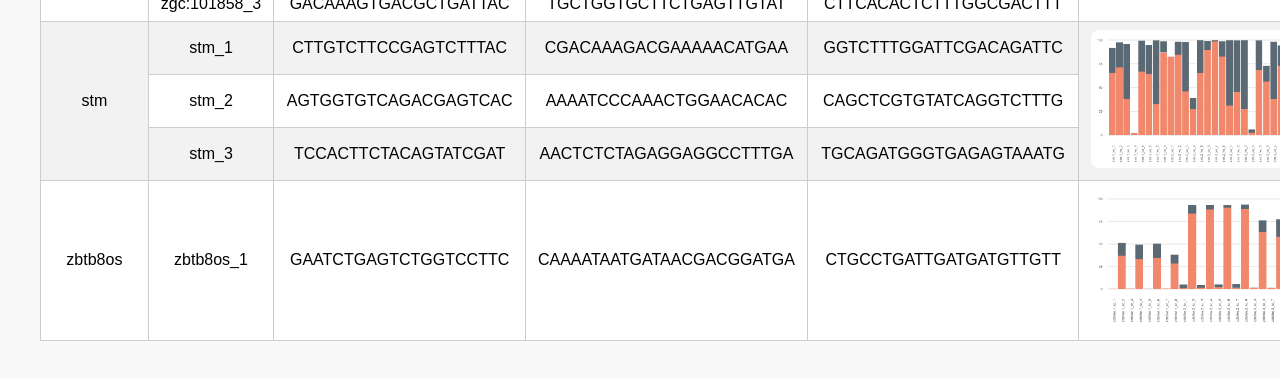
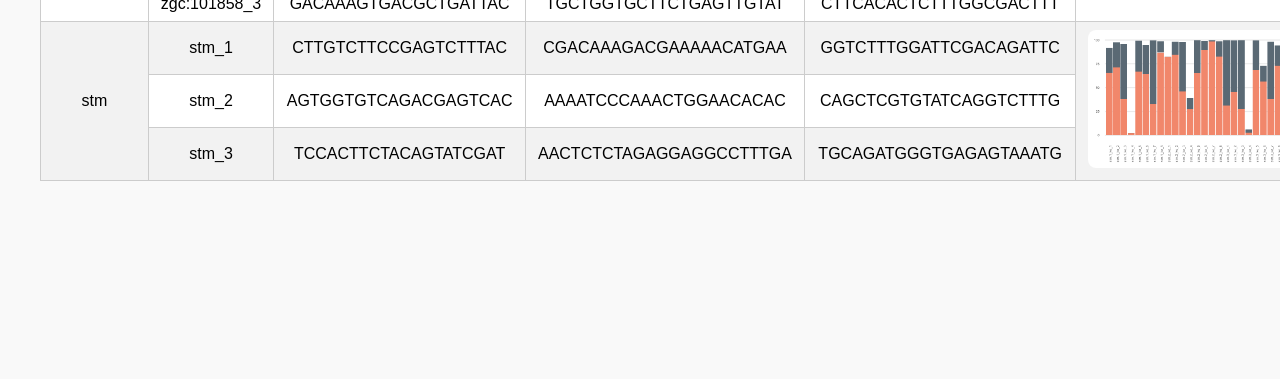
Before and after one commit to Mahumshaikh/Eye-Team-Gene-Library, a plain HTML site: page index.html in a window 1280 px wide. Shown: the part 913-1292 px from the top of the page. After the commit the page ends 1134 px from the top, so only its background shows below. Drawn offline with Linux system fonts and the light colour scheme.

Commit message:
Update index.html

```diff
--- a/index.html
+++ b/index.html
@@ -270,21 +270,6 @@
     <td>TGCAGATGGGTGAGAGTAAATG</td>
   </tr>
 
-   <! -- swap70a -->
-
-    <tr>
-    <td rowspan="3">zbtb8os</td>
-    <td>zbtb8os_1</td>
-    <td>GAATCTGAGTCTGGTCCTTC</td>
-    <td>CAAAATAATGATAACGACGGATGA</td>
-    <td>CTGCCTGATTGATGATGTTGTT</td>
-    <td rowspan="3">
-      <a href="Miseq Graphs/zbtb8os_frameshift.png" target="_blank">
-        <img src="Miseq Graphs/zbtb8os_frameshift.png" alt="MiSeq Graph">
-      </a>
-    </td>
-  </tr>
-
 </table>
 
 </body>
```
